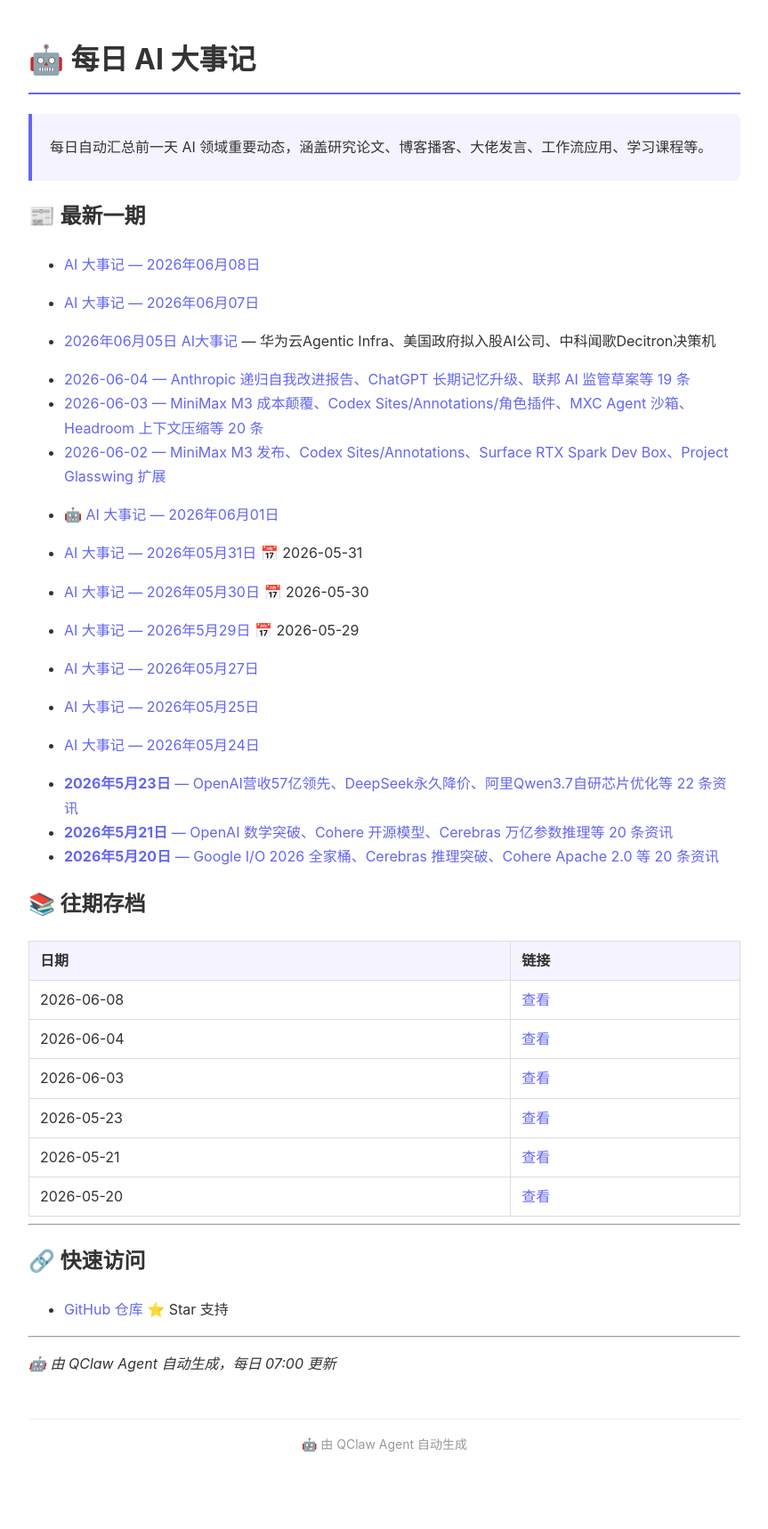
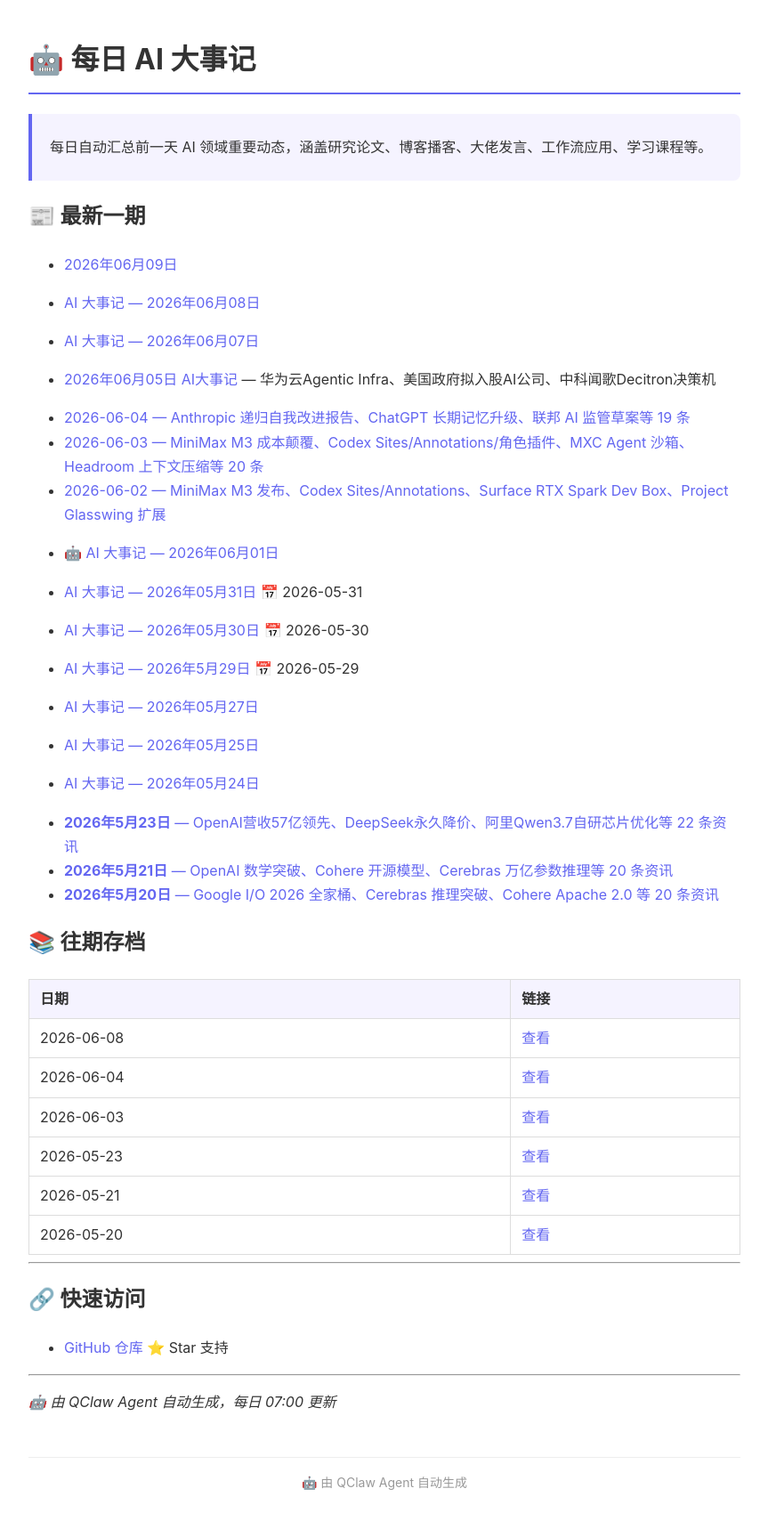
Before and after one commit to jared0612/daily-ai-news, a Jekyll site: the page built from index.md, in a window 1280 px wide. Shown: the whole page at 89% size, without its empty margins (208-1071 px from the left). Built offline with Jekyll 4.4.1, drawn with Linux system fonts in a browser that asks for light colours; before the commit the page ends 1675 px from its top, so only the background shows below that.

Commit message:
docs: update index with 2026-06-09 entry

```diff
--- a/index.md
+++ b/index.md
@@ -10,6 +10,7 @@ title: AI 大事记
 > 每日自动汇总前一天 AI 领域重要动态，涵盖研究论文、博客播客、大佬发言、工作流应用、学习课程等。
 
 ## 📰 最新一期
+- [2026年06月09日](daily/2026-06-09.md)
 - [AI 大事记 — 2026年06月08日](daily/2026-06-08.md)
 
 - [AI 大事记 — 2026年06月07日](daily/2026-06-07.md)
```
